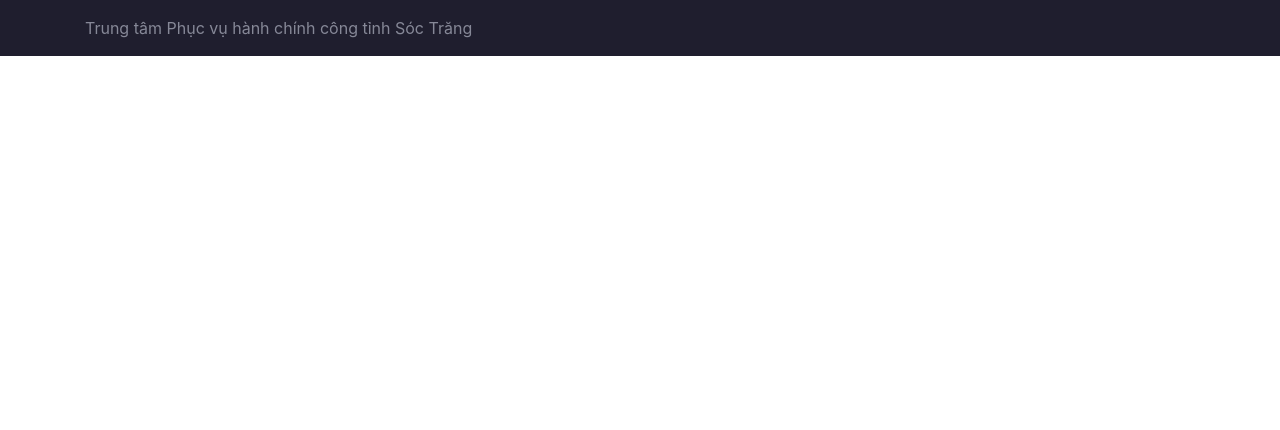
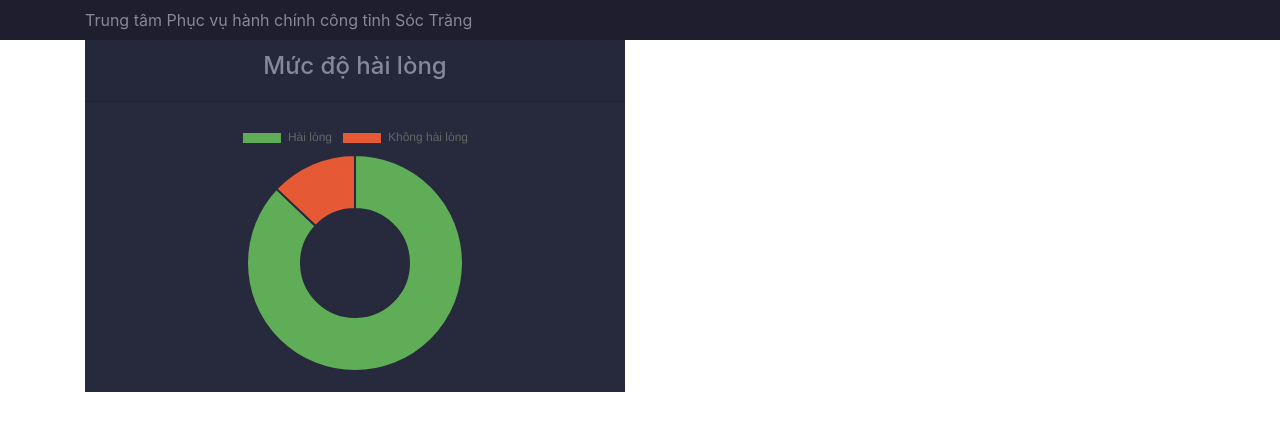
Before and after one commit to minhtran84/dashboard, a React (Create React App) app: page / in a window 1280 px wide. Shown: the top 430 px of the page. Built offline with nearby package versions, Linux system fonts and the light colour scheme; the HTML template or start-up script is replaced by a standard one.

Commit message:
Create DoughnutCard component

```diff
--- a/package.json
+++ b/package.json
@@ -4,11 +4,17 @@
   "private": true,
   "homepage": "https://minhtran84.github.io/dashboard",
   "dependencies": {
+    "@fortawesome/fontawesome-svg-core": "^1.2.27",
+    "@fortawesome/free-regular-svg-icons": "^5.12.1",
+    "@fortawesome/free-solid-svg-icons": "^5.12.1",
+    "@fortawesome/react-fontawesome": "^0.1.9",
     "@testing-library/jest-dom": "^4.2.4",
     "@testing-library/react": "^9.5.0",
     "@testing-library/user-event": "^7.2.1",
     "bootstrap": "^4.4.1",
+    "chart.js": "^2.9.3",
     "react": "^16.13.0",
+    "react-chartjs-2": "^2.9.0",
     "react-dom": "^16.13.0",
     "react-scripts": "3.4.0"
   },
--- a/src/App.js
+++ b/src/App.js
@@ -2,7 +2,7 @@ import React from 'react';
 import './App.css';
 
 import Nagigation from './components/Navigation';
-import SimpleCart from './components/SimpleCard';
+import DoughnutCard from './components/DoughnutCard';
 
 class App extends React.Component {
 
@@ -12,7 +12,20 @@ class App extends React.Component {
 
           <Nagigation />
 
-      </div>
+          <div>{/* start Third Row  */}
+          <div class="container mb-3">
+            <div class="row">
+                <div class="col-md-6">
+                    <DoughnutCard header="Mức độ hài lòng" />
+                </div>
+                <div class="col-md-6">
+                    {/* <ChartCard header="Hồ sơ trực tuyến" /> */}
+                </div>
+            </div>
+          </div>
+        </div>{/* end Third Row */}
+
+      </div>//end div app
     );
   }
 }
--- /dev/null
+++ b/src/components/DoughnutCard.js
@@ -0,0 +1,51 @@
+import React from 'react';
+import { Doughnut } from 'react-chartjs-2';
+import '../styles/doughnutcard.css';
+
+class DoughnutCard extends React.Component {
+
+    render() {
+        return (
+            <div class="card" className="doughnutcard">
+                <div class="card-header">
+                    <h4 className="doughnutcard_header">{this.props.header}</h4>
+                </div>
+                <div class="card-body">
+                    <Doughnut
+                        data={{
+                            labels: ["Hài lòng","Không hài lòng"],
+                            datasets: [{
+                                label: "Revenue",
+                                backgroundColor: ["#5FAD56","#E55934"],
+                                borderColor: ["rgb(39,42,61)","rgb(39,42,61)"],
+                                data: ["1007", "150"], //real data
+                            }],
+                            }
+                        }
+                        width={816}
+                        height={408}
+                        options={{
+                            maintainAspectRatio: true,
+                            legend: {
+                                display: true,
+                                reverse: false
+                            },
+                            title: {}
+                        }}
+                        className="doughnutcard_body"
+                    />
+
+                    <div>
+                        {/* <canvas height="408" width="816" className="chartcard_body"></canvas> */}
+
+
+                        {/* <canvas data-bs-chart="{style="display: block; height: 204px; width: 408px;" width="306" height="153" ></canvas> */}
+
+                    </div>
+                </div>
+            </div>
+        );
+    }
+}
+
+export default DoughnutCard;
--- a/src/components/Navigation.js
+++ b/src/components/Navigation.js
@@ -3,30 +3,11 @@ import '../styles/navigation.css';
 
 class Navigation extends React.Component {
 
-    constructor(props) {
-        super(props);
-
-    }
-
-    componentDidMount() {
-
-    }
-
     render() {
         return (
             <nav class="navbar navbar-light navbar-expand-md navigation-clean" className="navbar">
-                <div class="container"><a class="navbar-brand" href="#" className="navbar_brand">Trung tâm Phục vụ hành chính công tỉnh Sóc Trăng</a><button data-toggle="collapse" class="navbar-toggler" data-target="#navcol-1"><span class="sr-only">Toggle navigation</span><span class="navbar-toggler-icon"></span></button>
-                    <div
-                        class="collapse navbar-collapse" id="navcol-1">
-                        <ul class="nav navbar-nav ml-auto">
-                            <li class="nav-item" role="presentation"><a class="nav-link active" href="#">First Item</a></li>
-                            <li class="nav-item" role="presentation"><a class="nav-link" href="#">Second Item</a></li>
-                            <li class="nav-item" role="presentation"></li>
-                            <li class="nav-item dropdown"><a class="dropdown-toggle nav-link" data-toggle="dropdown" aria-expanded="false" href="#">Dropdown </a>
-                                <div class="dropdown-menu" role="menu"><a class="dropdown-item" role="presentation" href="#">First Item</a><a class="dropdown-item" role="presentation" href="#">Second Item</a><a class="dropdown-item" role="presentation" href="#">Third Item</a></div>
-                            </li>
-                        </ul>
-                    </div>
+                <div class="container">
+                    <a class="navbar-brand" href="#" className="navbar_brand">Trung tâm Phục vụ hành chính công tỉnh Sóc Trăng</a>
                 </div>
             </nav>
         );
--- /dev/null
+++ b/src/styles/doughnutcard.css
@@ -0,0 +1,14 @@
+.doughnutcard {
+    background-color: rgb(39,42,61);
+    color: rgb(231,231,241);
+}
+
+.doughnutcard_header {
+    color: rgb(134,136,151);
+}
+
+.doughnutcard_body {
+    display: block;
+    /* height: 204px;
+    width: 408px; */
+}
```
Also changed, not shown: 1 other file (tests, documents, lock files or other folders).
